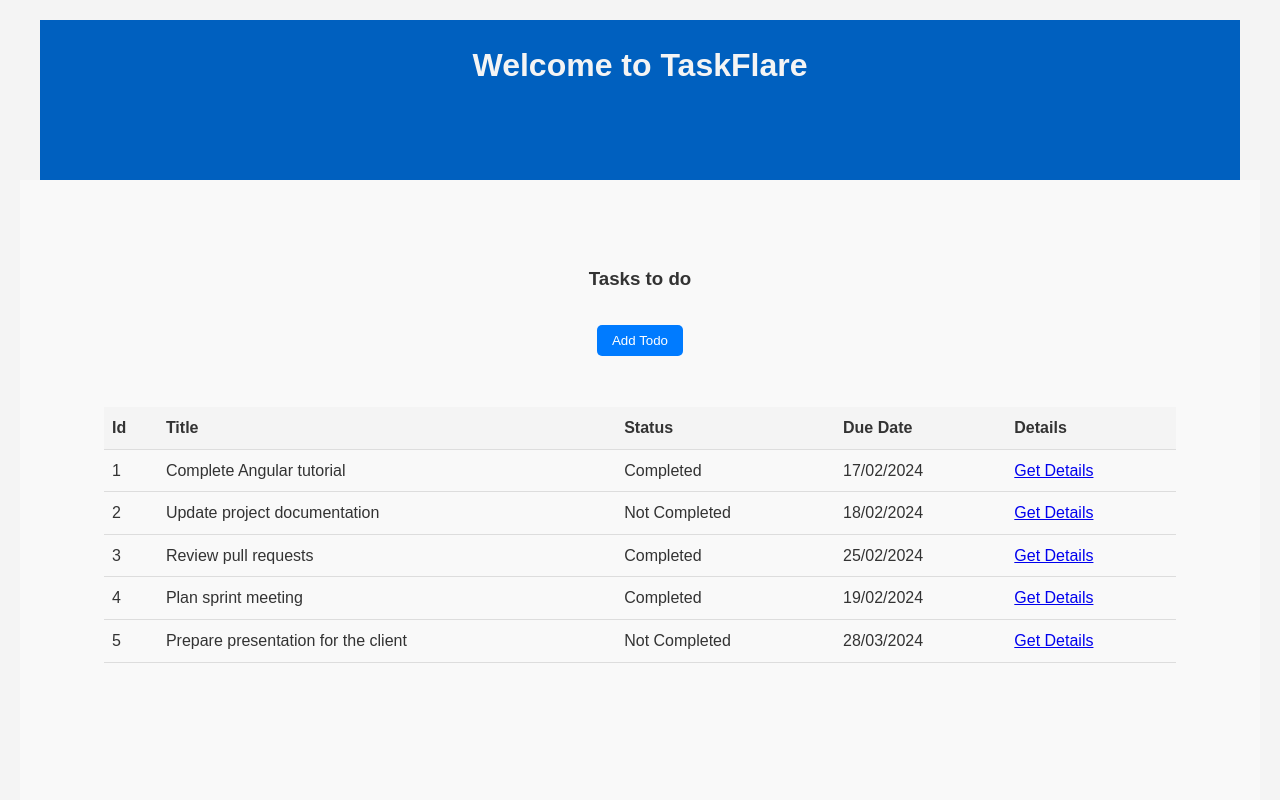
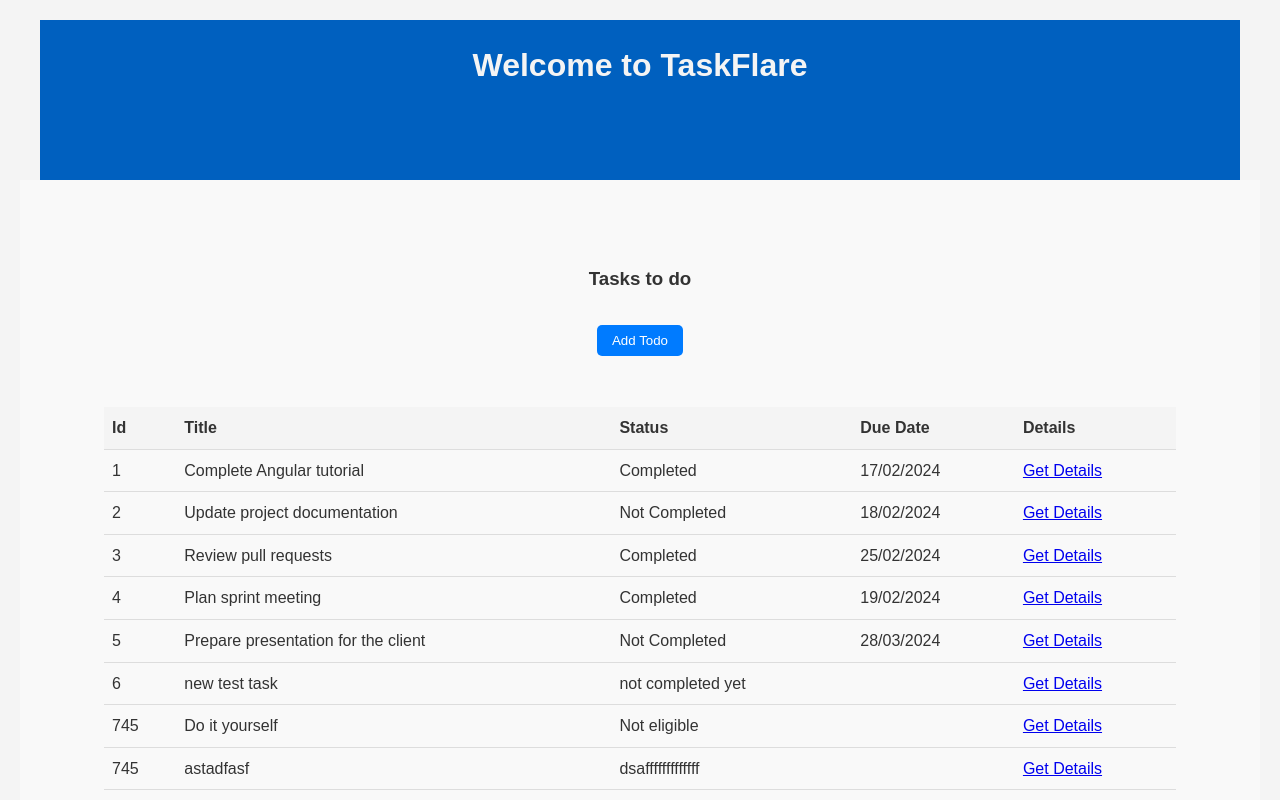
Before and after one commit to imkanhaiya/task-flare, an Angular app: page / in a window 1280 px wide. Shown: the top 800 px of the page. Built offline with nearby package versions, Linux system fonts and the light colour scheme; data requests are answered from the project's data file.

Commit message:
Fix id is not storing on server correctly

```diff
--- a/db.json
+++ b/db.json
@@ -1,40 +1,60 @@
 {
   "todos": [
     {
-            "id": 1,
+      "id": "1",
       "title": "Complete Angular tutorial",
       "details": "Its urgent complete by 17 Feb",
       "status": "Completed",
       "due_date": "2024-02-17T09:30:00.000Z"
     },
     {
-            "id": 2,
+      "id": "2",
       "title": "Update project documentation",
       "details": "Update Documentation, complete by 18 Feb",
       "status": "Not Completed",
       "due_date": "2024-02-18T15:45:00.000Z"
     },
     {
-            "id": 3,
+      "id": "3",
       "title": "Review pull requests",
       "details": "Review All pull reqeusts asap. complete by 25 Feb",
       "status": "Completed",
       "due_date": "2024-02-25T12:20:00.000Z"
     },
     {
-            "id": 4,
+      "id": "4",
       "title": "Plan sprint meeting",
       "details": "Plan Sprint meeting accordigly, Its urgent complete by 19 Feb",
       "status": "Completed",
       "due_date": "2024-02-19T10:00:00.000Z"
     },
     {
-            "id": 5,
+      "id": "5",
       "title": "Prepare presentation for the client",
       "details": "Get client presentation ready. Its urgent complete by 28 March",
       "status": "Not Completed",
       "due_date": "2024-03-28T14:00:00.000Z"
+    },
+    {
+      "id": "6",
+      "title": "new test task",
+      "details": "Complete test task six asap",
+      "status": "not completed yet",
+      "date": "2024-04-17"
+    },
+    {
+      "id": "745",
+      "title": "Do it yourself",
+      "details": "Complete test task six asap",
+      "status": "Not eligible",
+      "date": "2024-04-19"
+    },
+    {
+      "id": "745",
+      "title": "astadfasf",
+      "details": "sadffffffffffffff",
+      "status": "dsafffffffffffff",
+      "date": "2024-04-18"
     }
-
   ]
 }
--- a/src/app/add-todo/add-todo.component.html
+++ b/src/app/add-todo/add-todo.component.html
@@ -10,10 +10,10 @@
 
         <form #todoForm="ngForm" (ngSubmit)="onSubmit(todoForm)">
             <div class="form-item">
-                <label for="todoId">Id</label>
-                <input type="text" name="todoId" id="todoId" #todoId="ngModel"
+                <label for="id">Id</label>
+                <input type="text" name="id" id="id" #id="ngModel"
                 [required]="model.id !== undefined" [(ngModel)]="model.id">
-                <div class="danger" [hidden]="todoId.pristine || todoId.valid">
+                <div class="danger" [hidden]="id.pristine || id.valid">
                 Id is required
                 </div>
             </div>
```
Lines whose indentation alone changed are shown as unchanged.
